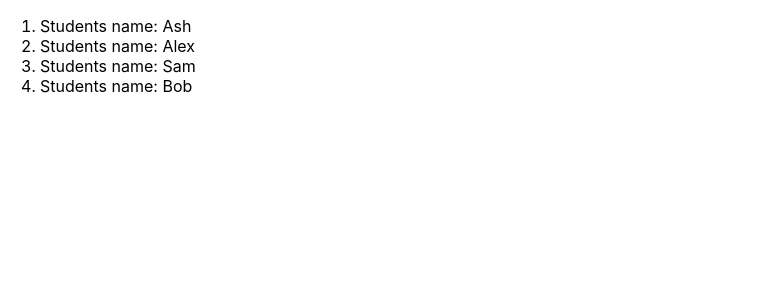
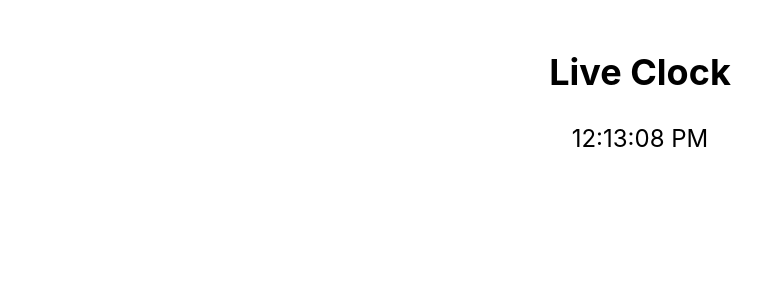
Before and after one commit to TusharKcode/web_development, a React (Create React App) app in the folder my-react-portfolio/: page / in a window 1280 px wide. Shown: the top 300 px of the page, without its empty margins (0-772 px from the left). Built offline with nearby package versions, Linux system fonts and the light colour scheme.

Commit message:
Live Clock demo

```diff
--- a/my-react-portfolio/src/App.js
+++ b/my-react-portfolio/src/App.js
@@ -1,9 +1,9 @@
-import StudentList from "./StudentList";
+import LiveClock from "./LiveClock";
 
 function App(){
   return(
     <>
-      <StudentList />
+      <LiveClock />
   </>
   );
 
--- /dev/null
+++ b/my-react-portfolio/src/LiveClock.js
@@ -0,0 +1,21 @@
+import { useEffect, useState } from "react";
+
+function LiveClock(){
+    const [time, setTime] = useState(new Date());
+
+    useEffect(() => {
+        const timer = setInterval(() => {
+            setTime(new Date());
+        }, 1000);
+        return () => clearInterval(timer)
+    }, []);
+
+    return(
+        <div style={{textAlign: 'center', fontSize: '24px', marginTop: '50px'}}>
+            <h2>Live Clock</h2>
+            <p>{time.toLocaleTimeString()}</p>
+        </div>
+    );
+}
+
+export default LiveClock;
```
Also changed, not shown: my-react-portfolio/src/Example.js (added, +16 -0 lines).
